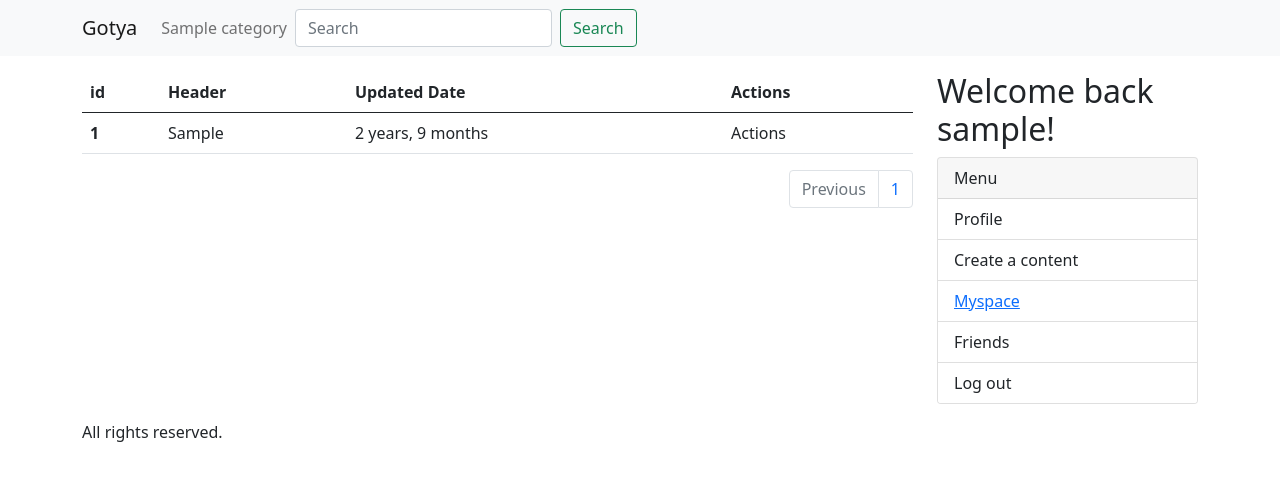
After one commit to mirayiyidogan/swe_573, a Django app: page /myspace in a window 1280 px wide. The commit adds this page. Shown: the top 481 px of the page. Run offline with Django 4.2, Linux system fonts and the light colour scheme; a user stored in the database is signed in; tables that the repository leaves empty hold one stand-in row (values such as "Sample post"); parts of the project's set-up code (start-up, migrations or seed data) failed here and were passed over; some libraries are stand-ins or nearby versions.

Commit message:
myspace page and login req has been impelemented

```diff
--- /dev/null
+++ b/gotya/templates/pages/myspace.html
@@ -0,0 +1,56 @@
+{% extends 'base.html' %}
+
+{% block title %} My Space {% endblock %}
+
+{% block content %}
+<table class="table">
+  <thead>
+    <tr>
+      <th scope="col">id</th>
+      <th scope="col">Header</th>
+      <th scope="col">Updated Date</th>
+      <th scope="col">Actions</th>
+    </tr>
+  </thead>
+  <tbody>
+    {% for content in contents %}
+      <tr>
+        <th scope="row">{{ content.id }}</th>
+        <td>{{ content.header }}</td>
+        <td>{{ content.updated_date|timesince }}</td>
+        <td>Actions</td>
+      </tr>
+      {% empty %}
+      <p>There is no content to be shown :( </p>
+      {% endfor %}
+  </tbody>
+  </table>
+
+
+  <!-- Pagination Model -->
+  <nav aria-label="Page navigation example">
+    <ul class="pagination justify-content-end">
+      {% if contents.has_previous %}
+      <li class="page-item ">
+        <a class="page-link" href="?page={{contents.previous_page_number}}">Previous</a>
+      </li>
+      {% else %}
+      <li class="page-item disabled">
+        <a class="page-link">Previous</a>
+      </li>
+      {% endif %}
+      <li class="page-item"><a class="page-link" href="#">{{contents.number}}</a></li>
+      {% if contents.has_next %}
+      <li class="page-item">
+        <a class="page-link" href="?page={{contents.next_page_number}}">Next</a>
+      </li>
+      <!--
+      <li class="page-item">
+        <a class="page-link" href="?page={{contents.paginator.num_pages}}">...</a>
+      </li>
+       -->
+      {% endif %}
+
+    </ul>
+  </nav>
+ {% endblock %}
--- a/gotya/urls.py
+++ b/gotya/urls.py
@@ -3,7 +3,7 @@ from django.contrib import admin
 from django.urls import path, include
 from django.shortcuts import render
 from django.http import HttpResponse
-from gotya.views import communicate, homepage, category
+from gotya.views import communicate, homepage, category, myspace
 from django.conf.urls.static import static #Static function helps us to publish media files at prod creating url pattern
 from django.conf import settings
 
@@ -11,5 +11,6 @@ from django.conf import settings
 urlpatterns = [
     path('', homepage, name='homepage'),
     path("communication", communicate, name='communication'),
-    path('category/<slug:categorySlug>', category, name='category')
+    path('category/<slug:categorySlug>', category, name='category'),
+    path('myspace', myspace, name='myspace')
 ]
--- a/gotya/views/__init__.py
+++ b/gotya/views/__init__.py
@@ -1,3 +1,4 @@
 from .communicate import communicate
 from .homepage import homepage
 from .category import category
+from .myspace import myspace
--- a/gotya/views/category.py
+++ b/gotya/views/category.py
@@ -1,6 +1,5 @@
 from django.shortcuts import render, get_object_or_404
 from multiprocessing import context
-from gotya.models import ContentModel, CategoryModel
 from django.core.paginator import Paginator
 
 def category(request, categorySlug):
@@ -13,5 +12,4 @@ def category(request, categorySlug):
 
     return render(request, 'pages/category.html', context={
         'contents' : paginator.get_page(page),
-        'category_name' : category.name
     })
--- /dev/null
+++ b/gotya/views/myspace.py
@@ -0,0 +1,14 @@
+from django.shortcuts import render, get_object_or_404
+from multiprocessing import context
+from django.core.paginator import Paginator
+from django.contrib.auth.decorators import login_required
+
+@login_required(login_url='/')
+def myspace(request):
+    contents= request.user.contents.order_by('-id')
+    page = request.GET.get('page')
+    paginator = Paginator(contents, 3)
+
+    return render(request, 'pages/myspace.html', context={
+        'contents' : paginator.get_page(page),
+    })
--- a/templates/components/sidebar.html
+++ b/templates/components/sidebar.html
@@ -1,4 +1,6 @@
 <div class="col-sm-3">
+    {% if request.user.is_authenticated %}
+    <h2>Welcome back {{request.user}}!</h2>
     <div class="card mb-3" >
         <div class="card-header">
         Menu
@@ -6,8 +8,19 @@
         <ul class="list-group list-group-flush">
         <li class="list-group-item">Profile</li>
         <li class="list-group-item">Create a content</li>
+        <li class="list-group-item"><a href="{% url 'myspace' %}"> Myspace</a></li>
         <li class="list-group-item">Friends</li>
         <li class="list-group-item">Log out</li>
         </ul>
     </div>
+    {% else %}
+    <div class="card mb-3" >
+        <div class="card-header">
+        Menu
+        </div>
+        <ul class="list-group list-group-flush">
+        <li class="list-group-item">Login</li>
+        <li class="list-group-item">Sign up</li>
+    {% endif %}
+
 </div>
```
Also changed, not shown: gotya/templates/pages/empty.html (+69 -0 lines), gotya/models/__init__.py (line endings or trailing spaces).
